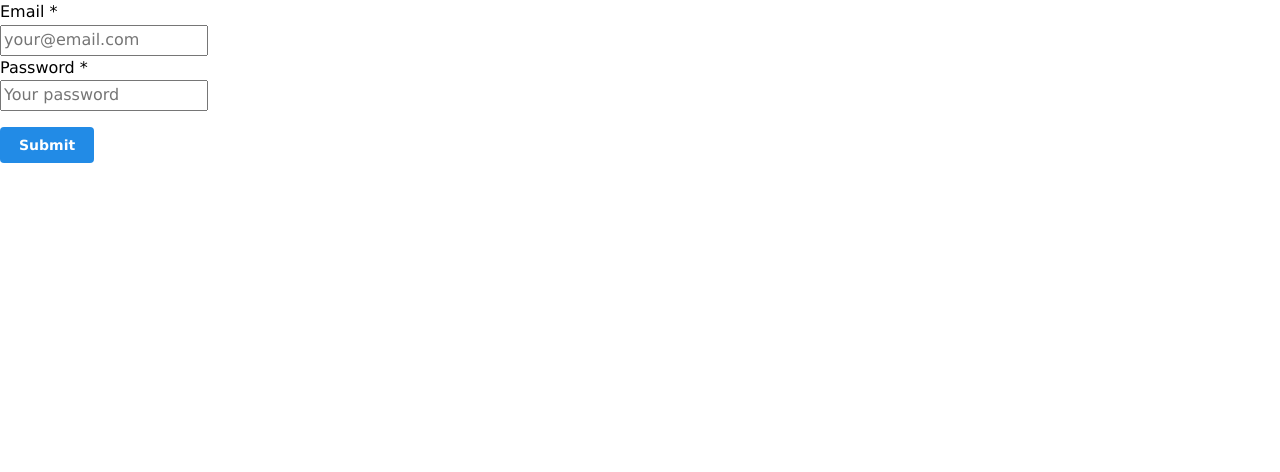
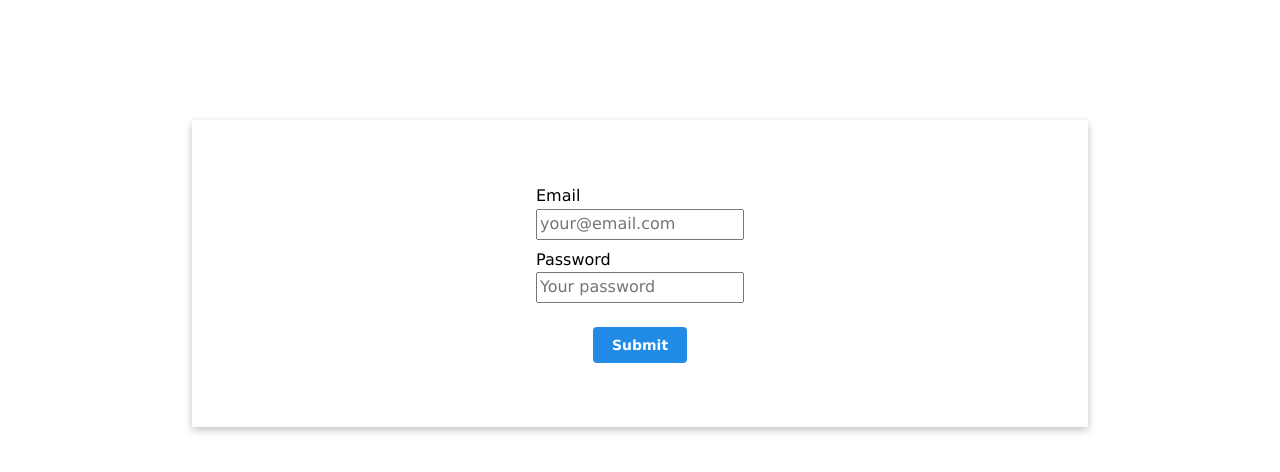
Before and after one commit to lhoogenraad/letterbookd, a Next.js app in the folder client/: page /login in a window 1280 px wide. Shown: the top 472 px of the page. Built offline with nearby package versions, Linux system fonts and the light colour scheme.

Commit message:
Better styling for login page

```diff
--- a/client/app/login/page.tsx
+++ b/client/app/login/page.tsx
@@ -7,6 +7,7 @@ import { useRouter } from 'next/navigation';
 import '@mantine/core/styles/global.css';
 import '@mantine/core/styles/UnstyledButton.css';
 import '@mantine/core/styles/Button.css';
+import './style.css'
 
 
 function LoginPage() {
@@ -34,7 +35,6 @@ function LoginPage() {
 		});
 		const authToken = await response.json();
 		localStorage.setItem("authToken", authToken);
-		console.log(response.ok)
 		if (response.ok) {
 			router.push('/')
 		}
@@ -42,10 +42,9 @@ function LoginPage() {
 	};
 
 	return (
-		<div>
-			<form onSubmit={form.onSubmit(async (values) => await login(values.email, values.password )) } >
+		<div className="login-container">
+			<form className="login-form" onSubmit={form.onSubmit(async (values) => await login(values.email, values.password )) } >
 				<TextInput
-					withAsterisk
 					label="Email"
 					placeholder="your@email.com"
 					key={form.key('email')}
@@ -53,7 +52,6 @@ function LoginPage() {
 				/>
 
 				<TextInput
-					withAsterisk
 					type="password"
 					label="Password"
 					placeholder="Your password"
--- /dev/null
+++ b/client/app/login/style.css
@@ -0,0 +1,14 @@
+.login-container {
+	width: 70vw;
+	margin: 15vh 15vw;
+	padding: 4rem;
+	box-shadow: rgba(0, 0, 0, 0.24) 0px 3px 8px;
+}
+
+.login-form {
+	margin: 0 auto;
+	display: flex;
+	flex-direction: column;
+	align-items: center;
+	gap: 1vh;
+}
```
